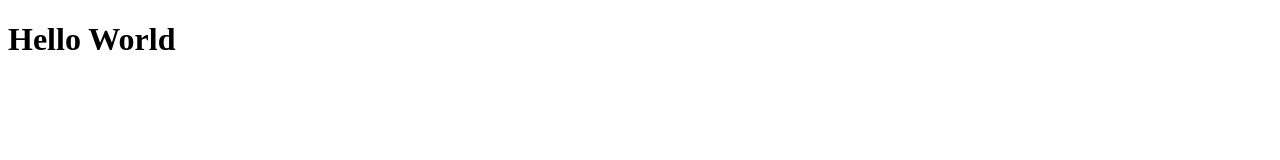
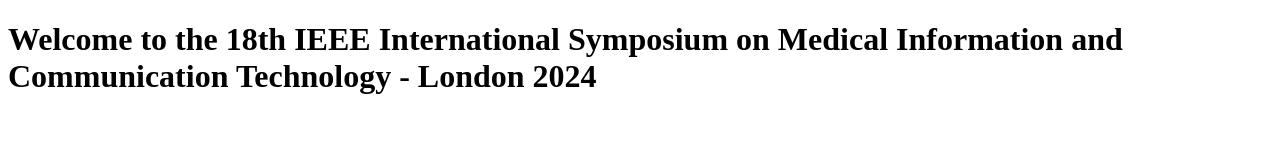
Before and after one commit to bimec/ismict-2024, a plain HTML site: page index.html in a window 1280 px wide. Drawn offline with Linux system fonts and the light colour scheme.

Commit message:
Update index.html

```diff
--- a/index.html
+++ b/index.html
@@ -7,6 +7,8 @@
 		<title>ISMICT 2024</title>
 	</head>
 	<body>
-		<h1>Hello World</h1>
+		<h1>
+			Welcome to the 18th IEEE International Symposium on Medical Information and Communication Technology - London 2024
+		</h1>
 	</body>
 </html>
```
